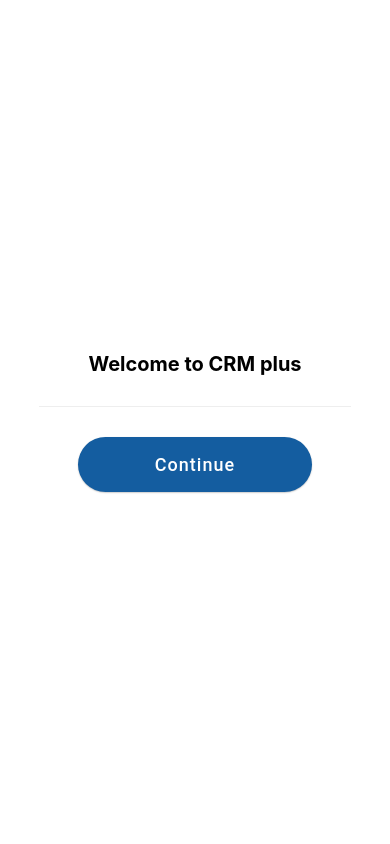
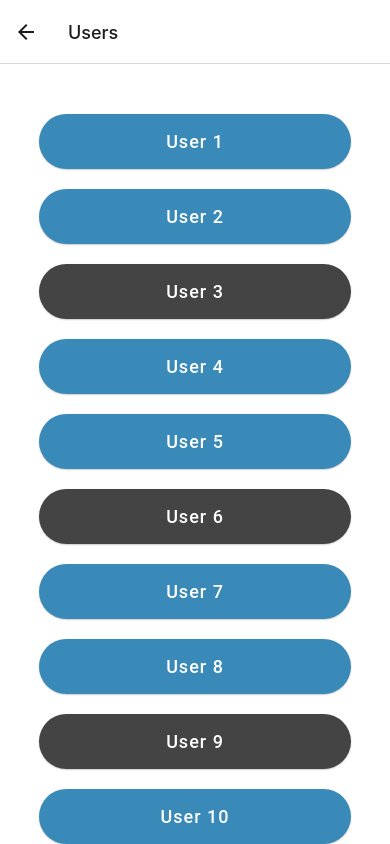
Before and after one commit to shubhamjindal30/crm-app, a React Native app: screen /UserListScreen in a window 390 px wide. Built offline with nearby package versions, Linux system fonts and the light colour scheme; what expo-linking would draw is missing.

Commit message:
feat: add user list screen

```diff
--- a/src/navigation/LinkingConfiguration.ts
+++ b/src/navigation/LinkingConfiguration.ts
@@ -15,6 +15,7 @@ const linking: LinkingOptions<RootStackParamList> = {
     screens: {
       WelcomeScreen: 'welcome',
       RegionListScreen: 'regions',
+      UserListScreen: 'users',
       Modal: 'modal',
       NotFound: '*',
     },
--- a/src/navigation/index.tsx
+++ b/src/navigation/index.tsx
@@ -7,18 +7,13 @@ import { NavigationContainer, DefaultTheme, DarkTheme } from '@react-navigation/
 import { createNativeStackNavigator } from '@react-navigation/native-stack';
 import { ColorSchemeName } from 'react-native';
 
-import ModalScreen from '../screens/ModalScreen';
-import NotFoundScreen from '../screens/NotFoundScreen';
-import WelcomeScreen from '../screens/WelcomeScreen';
-import RegionListScreen from '../screens/RegionListScreen';
+import { ModalScreen, NotFoundScreen, RegionListScreen, UserListScreen, WelcomeScreen } from '../screens';
 import { RootStackParamList } from '../types';
 import LinkingConfiguration from './LinkingConfiguration';
 
 const Navigation = ({ colorScheme }: { colorScheme: ColorSchemeName }) => {
   return (
-    <NavigationContainer
-      linking={LinkingConfiguration}
-      theme={colorScheme === 'dark' ? DarkTheme : DefaultTheme}>
+    <NavigationContainer linking={LinkingConfiguration} theme={colorScheme === 'dark' ? DarkTheme : DefaultTheme}>
       <RootNavigator />
     </NavigationContainer>
   );
@@ -34,7 +29,12 @@ const RootNavigator = () => {
   return (
     <Stack.Navigator>
       <Stack.Screen name="WelcomeScreen" component={WelcomeScreen} options={{ headerShown: false }} />
-      <Stack.Screen name="RegionListScreen" component={RegionListScreen} options={{ headerShown: true, title: 'Regions' }} />
+      <Stack.Screen
+        name="RegionListScreen"
+        component={RegionListScreen}
+        options={{ headerShown: true, title: 'Regions' }}
+      />
+      <Stack.Screen name="UserListScreen" component={UserListScreen} options={{ headerShown: true, title: 'Users' }} />
       <Stack.Screen name="NotFound" component={NotFoundScreen} options={{ title: 'Oops!' }} />
       <Stack.Group screenOptions={{ presentation: 'modal' }}>
         <Stack.Screen name="Modal" component={ModalScreen} />
--- a/src/screens/RegionListScreen.tsx
+++ b/src/screens/RegionListScreen.tsx
@@ -1,8 +1,8 @@
 import { StyleSheet } from 'react-native';
 
 import { Theme } from '../constants';
-
 import { View, Button } from '../components';
+import { RootStackScreenProps } from '../types';
 
 const REGION_LIST = [
   {
@@ -27,11 +27,21 @@ const REGION_LIST = [
   }
 ];
 
-const RegionListScreen = () => {
+const RegionListScreen = ({ navigation }: RootStackScreenProps<'RegionListScreen'>) => {
   return (
     <View style={styles.container}>
       {REGION_LIST.map((region, index) => (
-        <Button style={styles.regionBtn} key={`${region.id}-${index}`} mode="contained" color={Theme.colors.secondary} onPress={() => {}}>
+        <Button
+          style={styles.regionBtn}
+          key={`${region.id}-${index}`}
+          mode="contained"
+          color={Theme.colors.secondary}
+          onPress={() =>
+            navigation.navigate('UserListScreen', {
+              regionId: region.id
+            })
+          }
+        >
           {region.name}
         </Button>
       ))}
@@ -40,7 +50,7 @@ const RegionListScreen = () => {
       </Button>
     </View>
   );
-}
+};
 
 export default RegionListScreen;
 
--- /dev/null
+++ b/src/screens/UserListScreen.tsx
@@ -0,0 +1,47 @@
+import { StyleSheet } from 'react-native';
+
+import { Theme } from '../constants';
+import { ScrollView, Button } from '../components';
+import { RootStackScreenProps } from '../types';
+
+const USER_LIST = Array.from({ length: 20 }, (_, i) => {
+  const userNumber = i + 1;
+  return {
+    id: `${userNumber}`,
+    firstName: 'User',
+    lastName: `${userNumber}`,
+    isActive: userNumber % 3 !== 0
+  };
+});
+
+const UserListScreen = ({}: RootStackScreenProps<'UserListScreen'>) => {
+  return (
+    <ScrollView contentContainerStyle={styles.container}>
+      {USER_LIST.map((user, index) => (
+        <Button
+          style={styles.userBtn}
+          key={`${user.id}-${index}`}
+          mode="contained"
+          color={user.isActive ? Theme.colors.secondary : Theme.colors.darkGrey}
+          onPress={() => {}}
+        >
+          {user.firstName} {user.lastName}
+        </Button>
+      ))}
+    </ScrollView>
+  );
+};
+
+export default UserListScreen;
+
+const styles = StyleSheet.create({
+  container: {
+    alignItems: 'center',
+    paddingBottom: 60,
+    paddingTop: 30
+  },
+  userBtn: {
+    width: '80%',
+    marginTop: 20
+  }
+});
--- /dev/null
+++ b/src/screens/index.ts
@@ -0,0 +1,7 @@
+import ModalScreen from '../screens/ModalScreen';
+import NotFoundScreen from '../screens/NotFoundScreen';
+import RegionListScreen from '../screens/RegionListScreen';
+import UserListScreen from '../screens/UserListScreen';
+import WelcomeScreen from '../screens/WelcomeScreen';
+
+export { ModalScreen, NotFoundScreen, RegionListScreen, UserListScreen, WelcomeScreen };
--- a/src/types.tsx
+++ b/src/types.tsx
@@ -14,6 +14,7 @@ declare global {
 export type RootStackParamList = {
   WelcomeScreen: undefined;
   RegionListScreen: undefined;
+  UserListScreen: { regionId?: string } | undefined;
   Modal: undefined;
   NotFound: undefined;
 };
```
